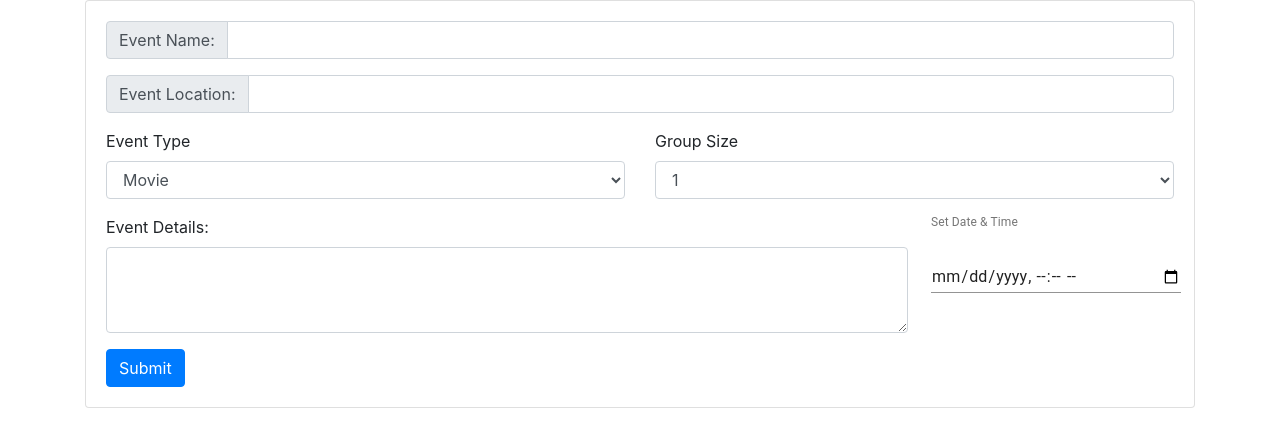
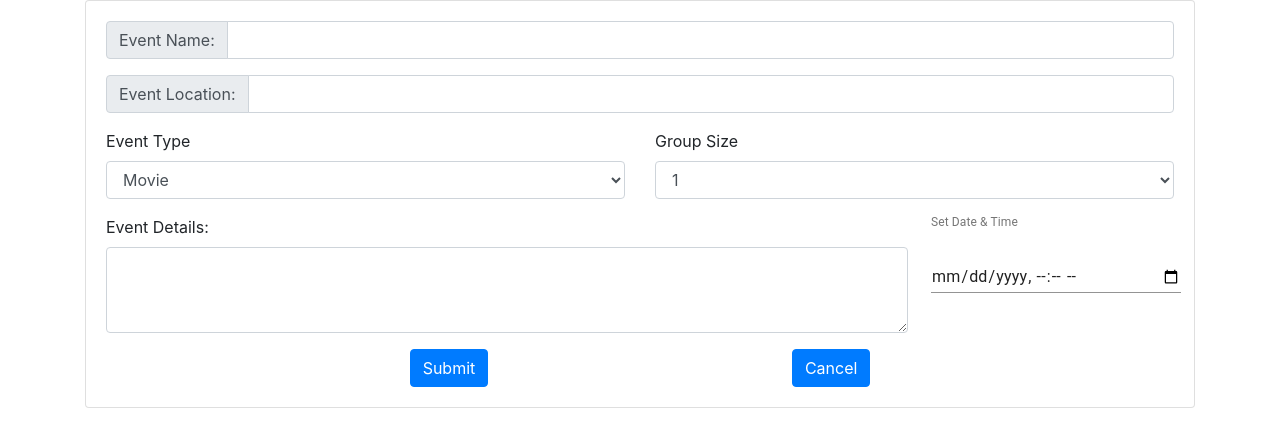
Before and after one commit to thejihongjin/22-Project-3, a React (Create React App) app in the folder client/: page /create in a window 1280 px wide. Shown: the top 444 px of the page. Built offline with nearby package versions, Linux system fonts and the light colour scheme.

Commit message:
save changes

```diff
--- a/client/package.json
+++ b/client/package.json
@@ -4,6 +4,8 @@
   "private": true,
   "proxy": "http://localhost:3001/",
   "dependencies": {
+    "@material-ui/core": "^4.2.1",
+    "@material-ui/icons": "^4.2.1",
     "bootstrap": "^4.3.1",
     "react": "^16.8.6",
     "react-bootstrap": "^1.0.0-beta.9",
--- a/client/public/index.html
+++ b/client/public/index.html
@@ -16,7 +16,6 @@
     <title>React App</title>
   </head>
   <body>
-    <noscript>You need to enable JavaScript to run this app.</noscript>
     <div id="root"></div>
   </body>
 </html>
--- a/client/src/App.js
+++ b/client/src/App.js
@@ -12,9 +12,11 @@ class App extends Component {
       <Router>
         <React.Suspense fallback={<Loading />}>
           <Switch>
+            {" "}
+            <Route exact path="/" component={About} />
+            <Route exact path="/about" component={About} />
             <Route exact path="/user" component={User} />
             <Route exact path="/create" component={CreateEvent} />
-            <Route exact path="/about" component={About} />
             <Route exact path="/register" component={Register} />
             <Route exact path="/signin" component={SignIn} />
             <Route render={() => <h1>404 Page not found.</h1>} />
--- a/client/src/pages/CreateEvent.js
+++ b/client/src/pages/CreateEvent.js
@@ -11,6 +11,11 @@ import Col from "react-bootstrap/Col";
 import Button from "react-bootstrap/Button";
 
 const useStyles = makeStyles(theme => ({
+  flexBetween: {
+    display: "flex",
+    flexWrap: "wrap",
+    justifyContent: "space-between"
+  },
   container: {
     display: "flex",
     flexWrap: "wrap"
@@ -25,7 +30,6 @@ const useStyles = makeStyles(theme => ({
 
 export default function CreateEvent() {
   const classes = useStyles();
-
 
   return (
     <Container>
@@ -110,9 +114,16 @@ export default function CreateEvent() {
                     />
                   </div>{" "}
                 </Row>
-                <Button variant="primary" type="submit">
-                  Submit
-                </Button>
+                <div
+                  style={{ display: "flex", justifyContent: "space-evenly" }}
+                >
+                  <Button variant="primary" type="submit">
+                    Submit
+                  </Button>
+                  <Button variant="primary" href="/user">
+                    Cancel
+                  </Button>
+                </div>
               </Form>
             </Card.Body>
           </Card>
--- a/package.json
+++ b/package.json
@@ -23,14 +23,10 @@
   },
   "homepage": "https://github.com/thejihongjin/22-Project-3#readme",
   "dependencies": {
-    "@material-ui/core": "^4.2.1",
-    "@material-ui/icons": "^4.2.1",
     "axios": "^0.19.0",
-    "bootstrap": "^4.3.1",
     "express": "^4.17.1",
     "if-env": "^1.0.4",
     "mongoose": "^5.6.6",
-    "react-bootstrap": "^1.0.0-beta.9",
     "react-router-dom": "^5.0.1"
   },
   "devDependencies": {
```
